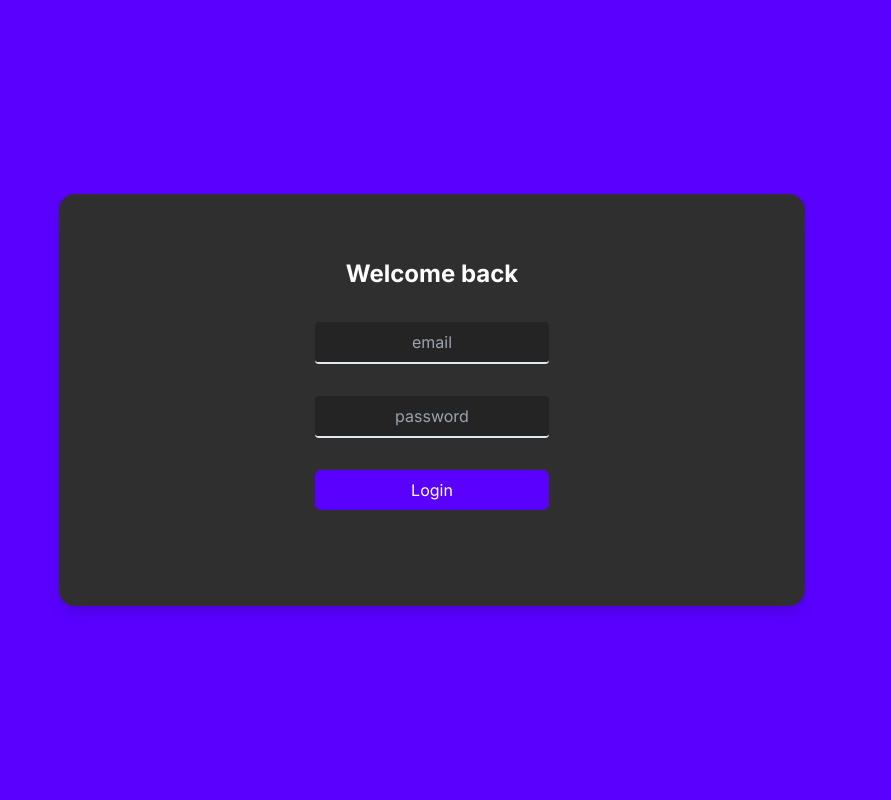
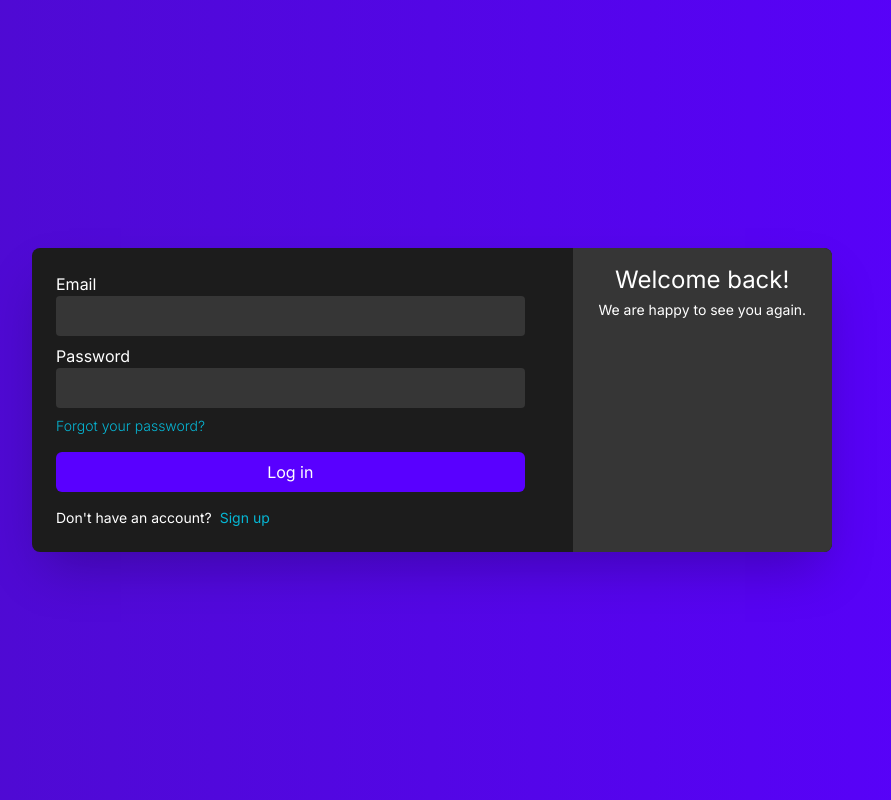
Before and after one commit to jakottelaar/Shaden-frontend, a Next.js app in the folder my-app/: page /login in a window 1280 px wide. Shown: the whole page, without its empty margins (208-1099 px from the left). Built offline with nearby package versions, Linux system fonts and the light colour scheme.

Commit message:
Updated login form + layout

```diff
--- a/my-app/app/(auth)/(routes)/login/page.tsx
+++ b/my-app/app/(auth)/(routes)/login/page.tsx
@@ -2,11 +2,7 @@ import LoginForm from "@/components/LoginForm";
 import React from "react";
 
 const Login = () => {
-  return (
-    <div>
-      <LoginForm />
-    </div>
-  );
+  return <LoginForm />;
 };
 
 export default Login;
--- a/my-app/app/(auth)/layout.tsx
+++ b/my-app/app/(auth)/layout.tsx
@@ -1,6 +1,6 @@
 const AuthLayout = ({ children }: { children: React.ReactNode }) => {
   return (
-    <div className="flex h-screen flex-col items-center justify-center bg-[#5900FF]">
+    <div className="from-secondary-500 via-secondary-300 to-secondary-100 flex h-screen flex-col items-center justify-center bg-gradient-to-r">
       {children}
     </div>
   );
--- a/my-app/components/LoginForm.tsx
+++ b/my-app/components/LoginForm.tsx
@@ -1,7 +1,7 @@
 "use client";
 import React, { useState } from "react";
-import axios from "axios";
 import { login } from "@/service/auth-service";
+import Link from "next/link";
 
 const LoginForm = () => {
   const [errorMessage, setErrorMessage] = useState<string | null>(null);
@@ -16,35 +16,47 @@ const LoginForm = () => {
 
   return (
     <form
+      className="bg-primary-1000 w-[800px] rounded-lg shadow-2xl"
       onSubmit={handleSubmit}
-      className="flex flex-col items-center space-y-8 rounded-2xl bg-[#2F2F2F] px-64 py-16 shadow-lg sm:h-screen lg:h-fit"
     >
-      <h1 className="text-2xl font-bold text-white">Welcome back</h1>
-
+      <div className="flex flex-col sm:flex-row sm:space-x-6">
+        <div className="flex w-full flex-col p-4 sm:w-3/4 md:p-6">
+          <label className="text-white">Email</label>
           <input
-        name="email"
-        placeholder="email"
-        value={email}
+            type="email"
+            className="bg-primary-100 mb-2 w-full rounded p-2 text-white outline-none"
             onChange={(e) => setEmail(e.target.value)}
-        className="rounded-sm border-b-2 bg-[#242424] py-2 text-center text-white outline-none transition-all duration-300 ease-in-out"
           />
+          <label className="text-white">Password</label>
           <input
-        name="password"
             type="password"
-        placeholder="password"
-        value={password}
+            className="bg-primary-100 mb-2 w-full rounded p-2 text-white outline-none"
             onChange={(e) => setPassword(e.target.value)}
-        className="rounded-sm border-b-2 bg-[#242424] py-2 text-center text-white outline-none transition-all duration-300 ease-in-out"
           />
-
+          <a className="mb-4 w-fit cursor-pointer text-sm font-light text-cyan-500 hover:underline">
+            Forgot your password?
+          </a>
           <button
+            className="bg-secondary-100 hover:bg-secondary-500 mb-4 rounded-md py-2 text-white transition-all duration-300"
             type="submit"
-        className="w-full rounded-md bg-[#5900FF] px-4 py-2 text-white outline-none transition duration-300 ease-in-out hover:bg-[#5406E5]"
           >
-        Login
+            Log in
           </button>
-
-      <div className="text-center text-red-500">{errorMessage}</div>
+          <div className="text-sm">
+            <span className="me-2 text-white">Don't have an account?</span>
+            <Link
+              className="cursor-pointer text-cyan-500 hover:underline"
+              href={"/register"}
+            >
+              Sign up
+            </Link>
+          </div>
+        </div>
+        <div className="bg-primary-100 flex w-[300px] flex-col rounded-r-lg p-4 text-center">
+          <h1 className="mb-1 text-2xl text-white">Welcome back!</h1>
+          <p className="text-sm text-white">We are happy to see you again.</p>
+        </div>
+      </div>
     </form>
   );
 };
```
Lines whose indentation alone changed are shown as unchanged.
